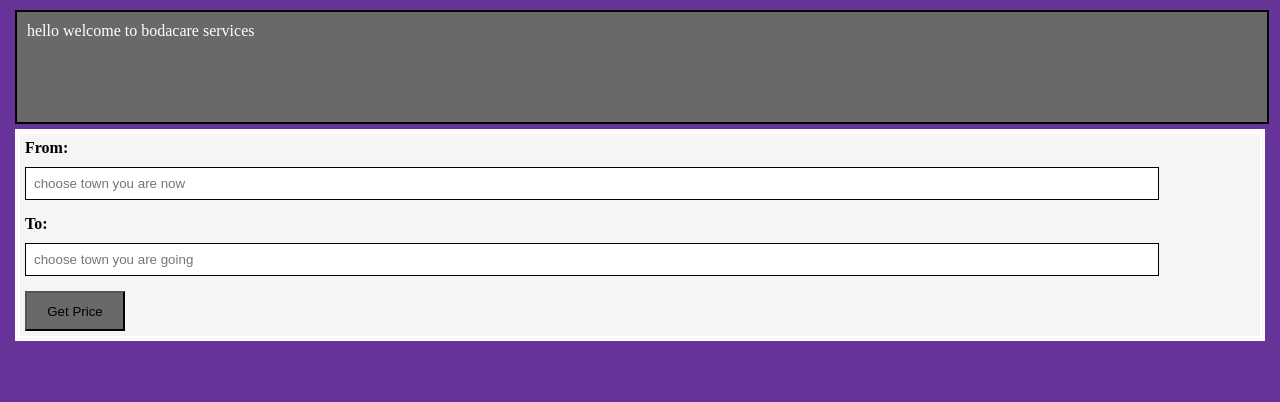
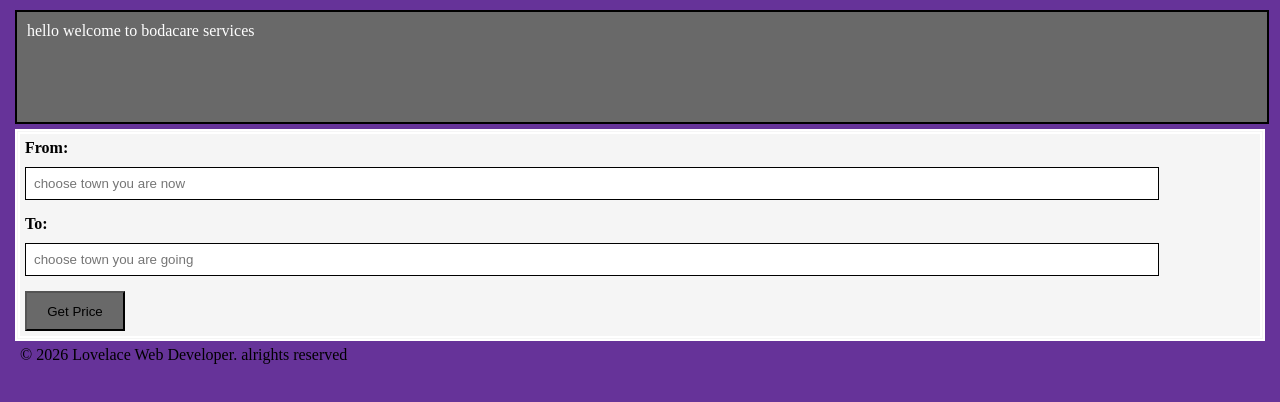
Before and after one commit to charlesbobo142/BodaCareRides, a plain HTML site: page index.html in a window 1280 px wide. Drawn offline with Linux system fonts and the light colour scheme.

Commit message:
add copyright of 2026

```diff
--- a/index.html
+++ b/index.html
@@ -41,6 +41,9 @@ hello welcome to bodacare services
 <button class="submit" type="submit" title="submit to get price">Get Price</button>
 </form>
 <p id="errorCode"></p>
+<footer>
+    <p>&copy; 2026 Lovelace Web Developer. alrights reserved</p>
+</footer>
 <script type="text/javascript" charset="utf-8" src="script.js">
 
 </script>
```
